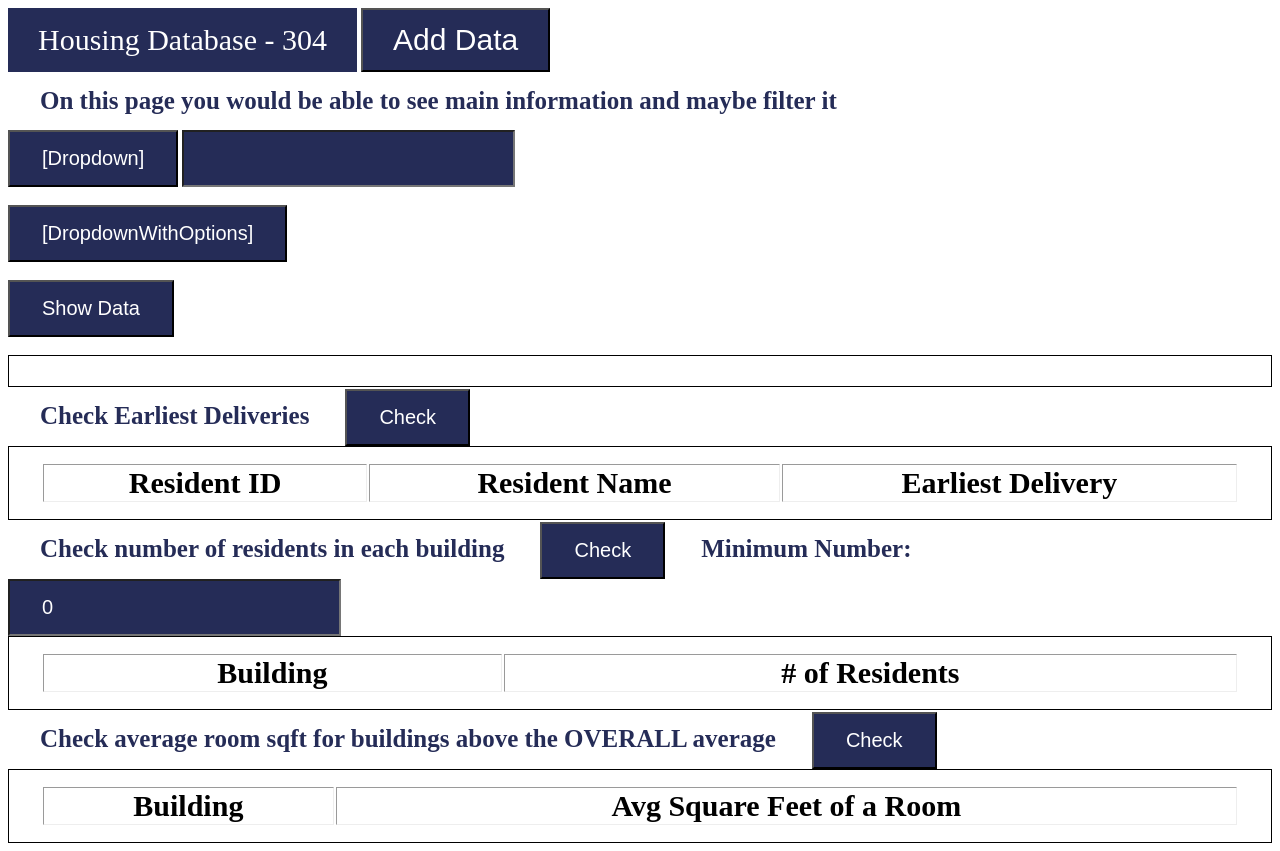
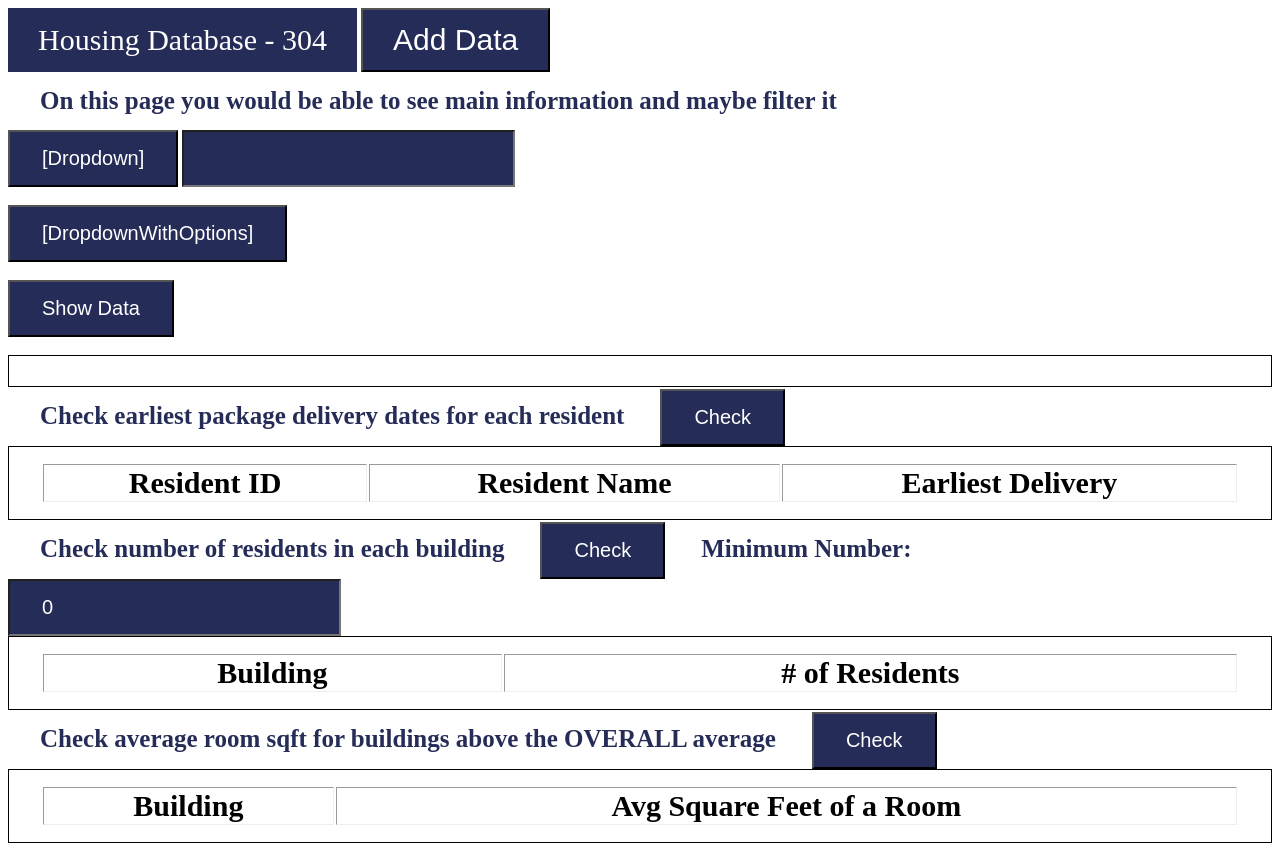
Before and after one commit to jansm04/dorm-manager, a website: page public/index.html in a window 1280 px wide. Drawn offline with Linux system fonts and the light colour scheme.

Commit message:
fix label for earliest deliveries

```diff
--- a/public/index.html
+++ b/public/index.html
@@ -32,7 +32,7 @@
 <table id="table" class="table"></table>
 
 <div>
-    <mediumLabel>Check Earliest Deliveries</mediumLabel>
+    <mediumLabel>Check earliest package delivery dates for each resident</mediumLabel>
 	<button id="earliestDeliveriesButton" class="button">Check</button>
 	<table id="earliestDeliveriesTable" class="table" border="1">
         <thead>
```
